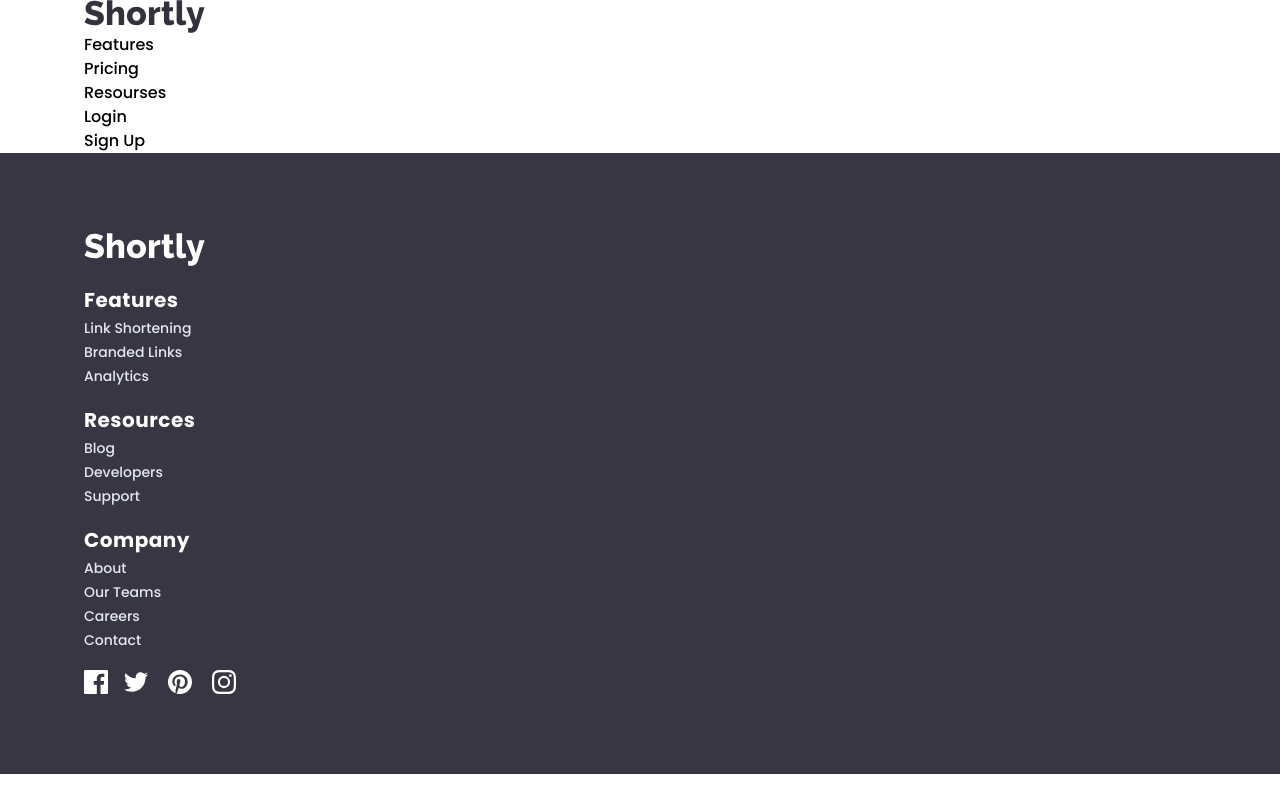
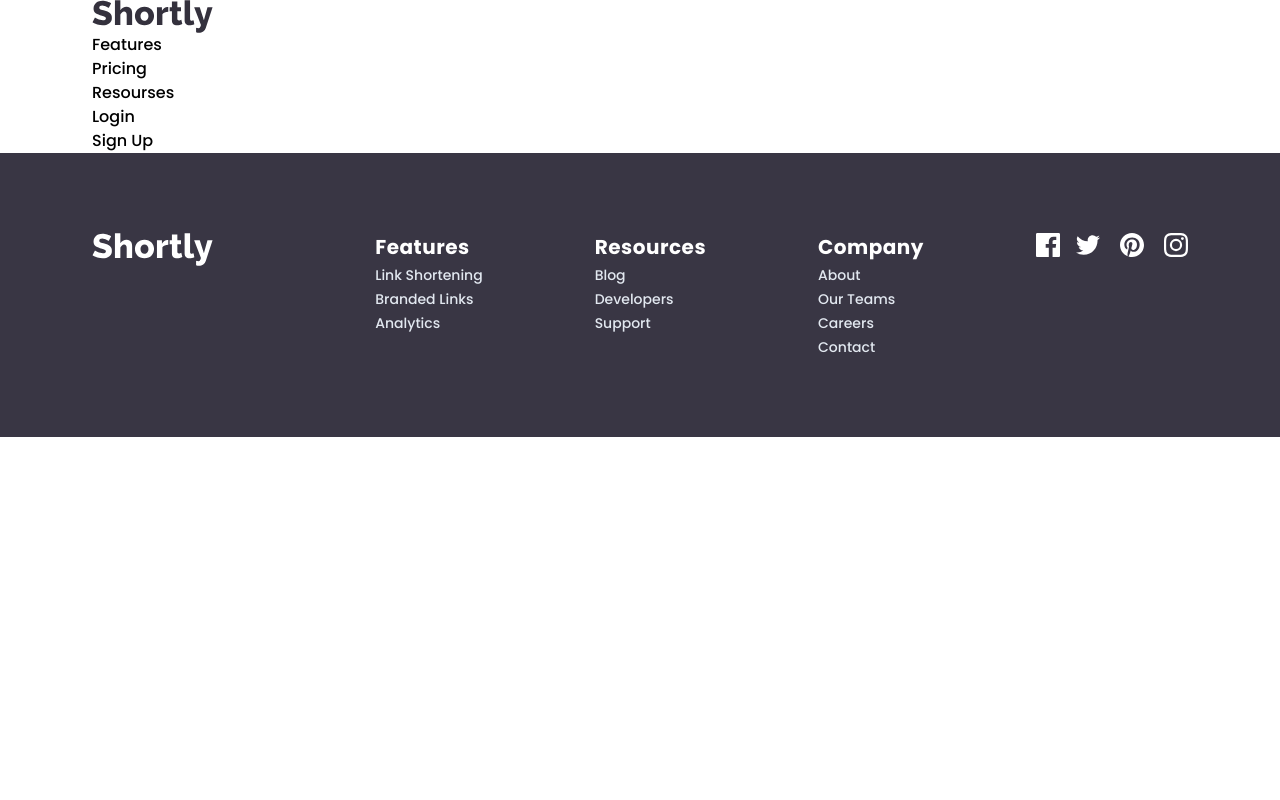
Before and after one commit to Alice2212/url-shortening-app, a React (Create React App) app: page / in a window 1280 px wide. Built offline with nearby package versions, Linux system fonts and the light colour scheme.

Commit message:
footer component

```diff
--- a/src/components/Footer.jsx
+++ b/src/components/Footer.jsx
@@ -8,19 +8,20 @@ import instagram from "../assets/images/icon-instagram.svg";
 const Footer = () => {
   return (
     <>
-      <footer className="bg-[#393644] py-10 lg:py-20">
-        <div className="max-width grid grid-cols-1 gap-5">
+      <footer className="bg-[#393644] py-10 lg:py-20 mx-auto">
+        <div className="max-width flex justify-between flex-wrap gap-6 text-center lg:text-left m-auto">
           {/* footer logo */}
           <article>
             <img src={footerLogo} alt="footer-logo" />
           </article>
 
           {/* first links */}
+          <div className="flex flex-wrap lg:gap-28 gap-6 md:gap-12 ">
             <article>
               <h3 className="text-white tracking-wide text-xl font-bold">
                 Features
               </h3>
-            <ul>
+              <ul className="text-center lg:text-left">
                 <li className="text-slate-200 text-sm mt-1">Link Shortening</li>
                 <li className="text-slate-200 text-sm mt-1">Branded Links</li>
                 <li className="text-slate-200 text-sm mt-1">Analytics</li>
@@ -32,7 +33,7 @@ const Footer = () => {
               <h3 className="text-white tracking-wide text-xl font-bold">
                 Resources
               </h3>
-            <ul>
+              <ul className="text-center lg:text-left">
                 <li className="text-slate-200 text-sm mt-1">Blog</li>
                 <li className="text-slate-200 text-sm mt-1">Developers</li>
                 <li className="text-slate-200 text-sm mt-1">Support</li>
@@ -44,7 +45,7 @@ const Footer = () => {
               <h3 className="text-white tracking-wide text-xl font-bold">
                 Company
               </h3>
-            <ul>
+              <ul className="text-center lg:text-left">
                 <li className="text-slate-200 text-sm mt-1">About</li>
                 <li className="text-slate-200 text-sm mt-1">Our Teams</li>
                 <li className="text-slate-200 text-sm mt-1">Careers</li>
@@ -70,6 +71,7 @@ const Footer = () => {
               </ul>
             </article>
           </div>
+        </div>
       </footer>
     </>
   );
--- a/src/index.css
+++ b/src/index.css
@@ -20,5 +20,5 @@ li {
 }
 
 .max-width{
-  @apply px-5 lg:max-w-5xl lg:mx-auto xl:max-w-6xl 2xl:px-0;
+  @apply px-7 lg:max-w-5xl lg:mx-auto xl:max-w-6xl 2xl:px-0;
 }
```
Lines whose indentation alone changed are shown as unchanged.
